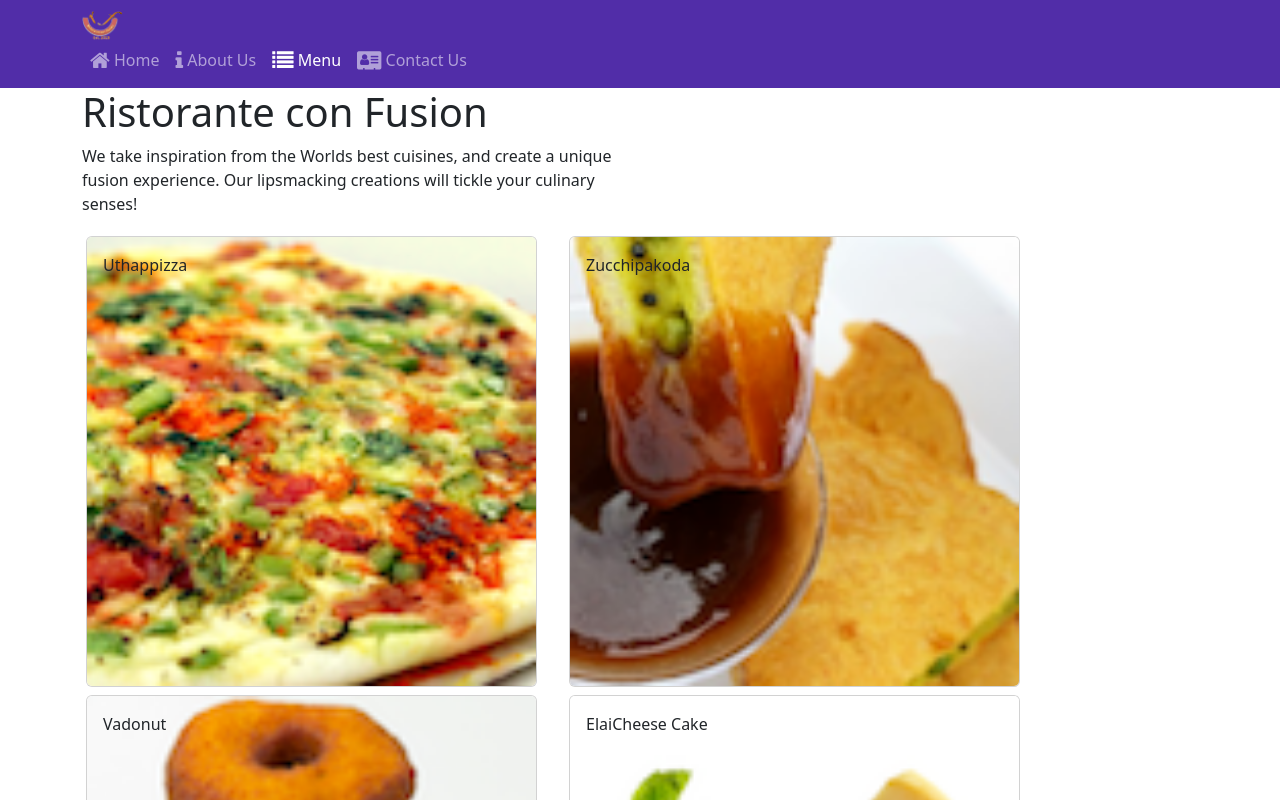
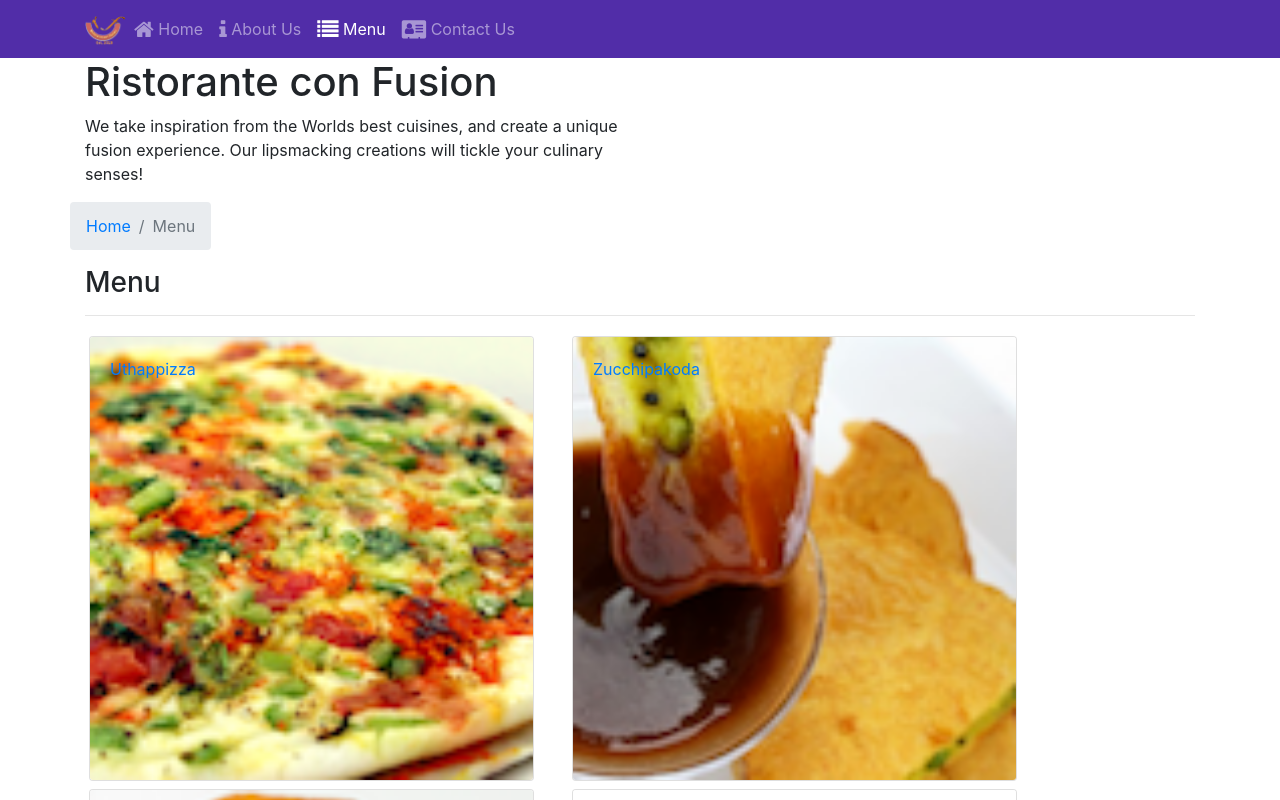
Before and after one commit to DungBuiTuan/React, a React (Create React App) app: page /menu in a window 1280 px wide. Shown: the top 800 px of the page. Built offline with nearby package versions, Linux system fonts and the light colour scheme.

Commit message:
updating...

```diff
--- a/package.json
+++ b/package.json
@@ -10,7 +10,7 @@
     "@testing-library/jest-dom": "^5.16.5",
     "@testing-library/react": "^13.4.0",
     "@testing-library/user-event": "^13.5.0",
-    "bootstrap": "^5.3.0",
+    "bootstrap": "^4.6.0",
     "bootstrap-social": "^5.1.1",
     "react": "^18.2.0",
     "react-dom": "^18.2.0",
@@ -20,6 +20,9 @@
     "reactstrap": "^9.2.0",
     "web-vitals": "^2.1.4"
   },
+  "overrides": {
+    "autoprefixer": "10.4.5"
+},
   "scripts": {
     "start": "react-scripts start",
     "build": "react-scripts build",
--- a/src/components/ContactComponent.js
+++ b/src/components/ContactComponent.js
@@ -24,7 +24,7 @@ function Contact(props) {
                 <div className="col-12 col-sm-11 offset-sm-1">
                     <div className="btn-group" role="group">
                         <a role="button" className="btn btn-primary" href="tel:+85212345678"><i className="fa fa-phone"></i> Call</a>
-                        <a role="button" className="btn btn-info"><i className="fa fa-skype"></i> Skype</a>
+                        <a role="button" className="btn btn-info" href><i className="fa fa-skype"></i> Skype</a>
                         <a role="button" className="btn btn-success" href="mailto:confusion@food.net"><i className="fa fa-envelope-o"></i> Email</a>
                     </div>
                 </div>
--- a/src/components/DishdetailComponent.js
+++ b/src/components/DishdetailComponent.js
@@ -1,6 +1,8 @@
 import React from 'react';
-import { Card, CardImg, CardImgOverlay, CardBody,
-    CardTitle } from 'reactstrap'
+import {
+    Card, CardImg, CardImgOverlay, CardBody,
+    CardTitle
+} from 'reactstrap'
 
 
 
--- a/src/components/MainComponent.js
+++ b/src/components/MainComponent.js
@@ -52,13 +52,13 @@ class Main extends Component {
               <Redirect to="/home" />
           </Switch>
 
-        <Menu dishes={this.state.dishes} onClick={(dishId) => this.onDishSelect(dishId)} />
         <DishDetail dish={this.state.dishes.filter((dish) => dish.id === this.state.selectedDish)[0]} />
         <Footer />
       </div>
     );
   }
 }
+        // <Menu dishes={this.state.dishes} onClick={(dishId) => this.onDishSelect(dishId)} /> in front of d
 
 // <Navbar dark color="primary">
 //   <div className="container">
--- a/src/components/MenuComponent.js
+++ b/src/components/MenuComponent.js
@@ -1,17 +1,21 @@
 import React from 'react';
 import { Card, CardImg, CardImgOverlay,
-    CardTitle } from 'reactstrap';
+    CardTitle, Breadcrumb, BreadcrumbItem } from 'reactstrap';
+import { Link } from 'react-router-dom';
 
     function RenderMenuItem ({dish, onClick}) {
         return (
             <Card>
-                <CardImg width="100%" src={dish.image} alt={dish.name} />
-                <CardImgOverlay>
-                    <CardTitle>{dish.name}</CardTitle>
-                </CardImgOverlay>
+                <Link to={`/menu/${dish.id}`} >
+                    <CardImg width="100%" src={dish.image} alt={dish.name} />
+                    <CardImgOverlay>
+                        <CardTitle>{dish.name}</CardTitle>
+                    </CardImgOverlay>
+                </Link>
             </Card>
         );
     }
+
 
     const Menu = (props) => {
 
@@ -26,10 +30,21 @@ import { Card, CardImg, CardImgOverlay,
         return (
             <div className="container">
                 <div className="row">
+                    <Breadcrumb>
+                        <BreadcrumbItem><Link to="/home">Home</Link></BreadcrumbItem>
+                        <BreadcrumbItem active>Menu</BreadcrumbItem>
+                    </Breadcrumb>
+                    <div className="col-12">
+                        <h3>Menu</h3>
+                        <hr />
+                    </div>
+                </div>
+                <div className="row">
                     {menu}
                 </div>
             </div>
         );
+
     }
 
     // class Menu extends Component {
```
Also changed, not shown: 1 other file (tests, documents, lock files or other folders).
